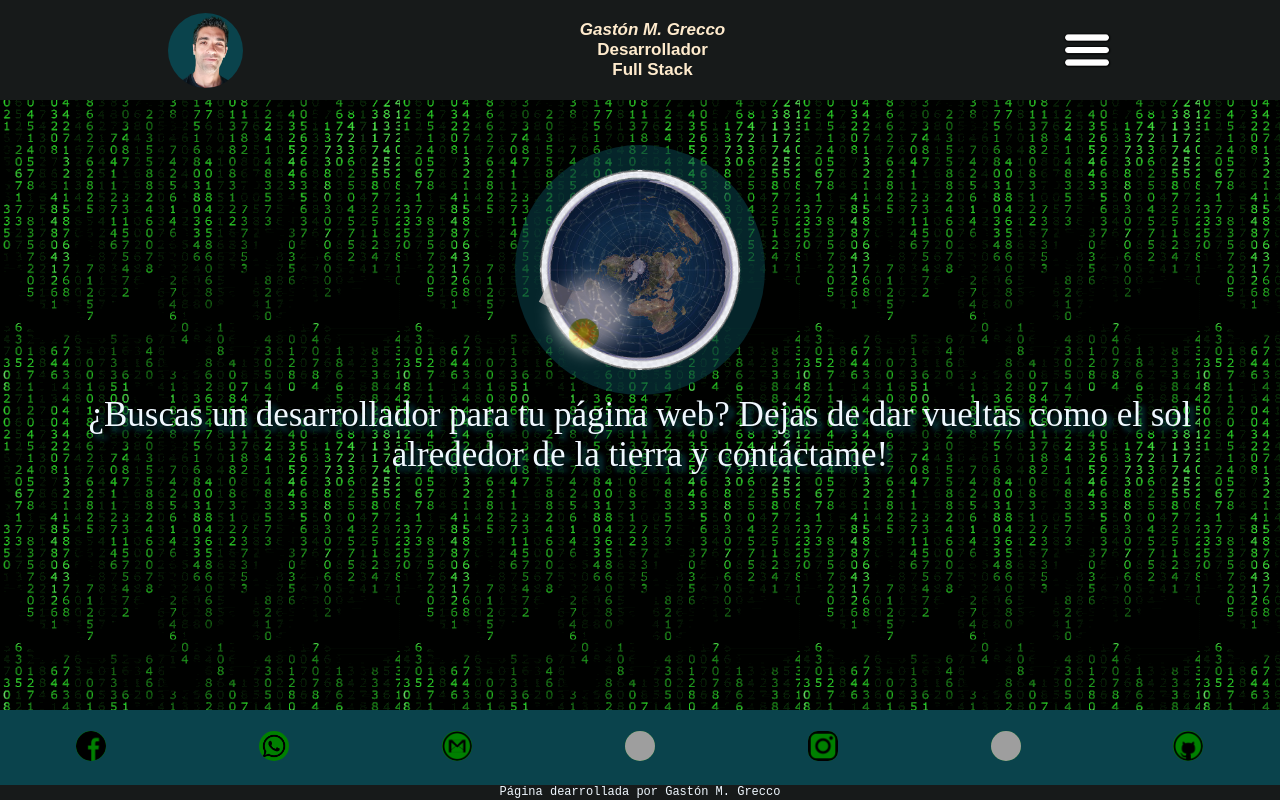
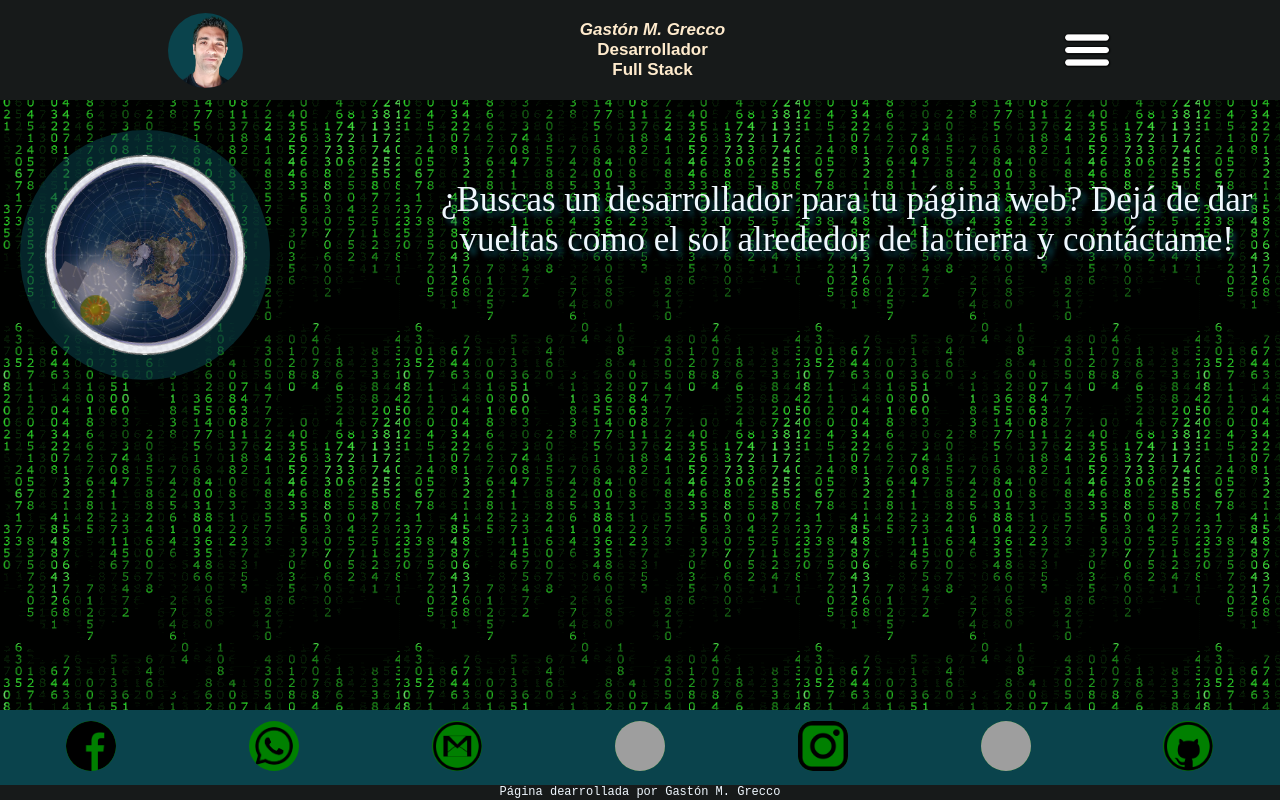
Before and after one commit to GastonMGrecco/PortafolioReact, a React (Create React App) app: page /#/ in a window 1280 px wide. Built offline with nearby package versions, Linux system fonts and the light colour scheme; grey boxes are pictures that could not be loaded; a web font is replaced by a local one.

Commit message:
Responsividad
Mejoré lo mas importante de la responsividad

```diff
--- a/src/App.css
+++ b/src/App.css
@@ -248,6 +248,7 @@ li{
   display: flex;
   flex-direction: column;
   align-items: center;
+
 }
 
 #frase{
@@ -266,17 +267,19 @@ li{
     background-color: rgba(10, 67, 76, 0.555);
     border-radius: 50%;
     box-shadow: none;
-    position:static;
-    left: 50%;
+    position:relative;
+    left: 0;
     margin-top: 125px;
 }
 
 #TP {
     position:absolute;
-    top:calc(50%-100px);
-    left:calc(50%-100px);
-    width: 150px;
-    height: 150px;
+    top:50%;
+    margin-top: -68px;
+    left:50%;
+    margin-left: -68px;
+    width: 135px;
+    height: 135px;
     border-radius: 50%;
     background-color: rgba(240, 248, 255, 0);
     animation: moveAround 2s infinite linear;
@@ -284,10 +287,12 @@ li{
   }
   #TPL{
     position: absolute;
-    top: calc(50%-100px);
-    left:calc(50%-100px);
-    width: 150px;
-    height: 150px;
+    top:50%;
+    margin-top: -68px;
+    left:50%;
+    margin-left: -68px;
+    width: 135px;
+    height: 135px;
     border-radius: 50%;
     background-color: rgba(240, 248, 255, 0);
     animation: moveAround 3s infinite linear;
@@ -308,8 +313,11 @@ li{
   }
   #estrellas{
     position: absolute;
-    top: calc(50%-135px);
-    left: calc(50%-135px);
+    top: 50%;
+    margin-top: -100px;
+    left:50%;
+    margin-left: -100px;
+
     width: 200px;
     height: 200px;
     border-radius: 50%;
@@ -319,10 +327,13 @@ li{
   }
 
   #tierraPlana{
-      position: absolute;
+      position:absolute;
       border-radius: 50%;
-      top:calc(50%-140px);
-      left:calc(50%-140px);
+      top: 50%;
+    margin-top: -100px;
+    left:50%;
+    margin-left: -100px;
+
       width: 200px;
       height:200px;
       z-index:0;
@@ -366,7 +377,6 @@ li{
     justify-content: space-around;
     align-items: center;
     margin-top:100px;
-    padding: 10%;
     margin-bottom: 100px;
   }
   .Lenguaje{
@@ -379,9 +389,28 @@ li{
   .LinkP{
     width:100%;
     height: 200px;
+    margin-top: 10px;
+    box-shadow: 10px 5px 10px rgba(245, 245, 245, 0.529);
+    border: 5px solid rgba(10, 67, 76, 0.555);
+    border-radius: 10px;
   }
+  #yo:hover{
+    width: 100px;
+    height: 100px;
+    box-shadow: 10px 5px 10px rgba(10, 67, 76, 0.555);
+    }
+  .LinkP:hover{
+    width:125%;
+    height: 225px;
+    z-index: 999;
+  }
+  button:hover{
+    width: 70px;
+    height:70px;
+  }
+  /*-----------------------------------------------------------------------------*/
 
-
+/*Pantalla con mas de 700 px*/
   @media only screen and (min-width: 700px){
     @keyframes deraiz {
       0% {right: -300px;}
@@ -438,6 +467,67 @@ li{
       justify-content: space-around;
       height:300px;
     }
+    .inicio{
+     display:grid;
+     grid-template-columns: 1fr 2fr;
+
+    }
+    #frase{
+      margin-top: 125px;
+    }
+    .contenedor{
+      display: grid;
+      grid-template-columns: 1fr 2fr ;
+      align-items: flex-start;
+      padding: 20px;
+      margin-top: 125px;
+      position: static;
+    }
+    #Sobremi{
+      position:fixed;
+      top:50%;
+      margin-top: -125px;
+      left:25px;
+    }
+    #soy{
+      grid-column: 2/2;
+    }
+   .portafolio{
+    display: grid;
+    grid-template-columns: 1fr 1fr ;
+    grid-column: center;
+    padding:20px;
+   }
+   img.redsocial{
+    width: 50px;
+    height: 50px;
+  }
+
+  #insta{
+    border-radius: 15px;
+
+  }
+  img.redsocial:hover{
+    width: 70px;
+    height: 70px;
+    box-shadow: 5px 10px 5px rgba(245, 245, 245, 0.534);
+  }
+  #insta:hover{
+    border-radius: 20px;
+  }
+
+  }
+
+  /*--------------------------------------------------------------------------*/
+  /*Pantalla con un ancho mayor de 1000px*/
+
+  @media only screen and (min-width: 1000px){
+
+    .portafolio{
+      display: grid;
+      grid-template-columns: 1fr 1fr  1fr;
+      padding:20px;
+     }
 
 
   }
--- a/src/Componentes/Inicio.js
+++ b/src/Componentes/Inicio.js
@@ -8,7 +8,7 @@ const Inicio = () => {
 
            <p id="frase">
                ¿Buscas un desarrollador para tu página web?
-                Dejas de dar vueltas como el sol alrededor
+                Dejá de dar vueltas como el sol alrededor
                 de la tierra y contáctame!
            </p>
         </div>
--- a/src/Componentes/ReactP.js
+++ b/src/Componentes/ReactP.js
@@ -9,27 +9,27 @@ import joyeria from  './imagenes/joyeria.png';
 const ReactP = () => {
     return (
         <div className='portafolio'>
-            <a href="https://frases-app.netlify.app"
+            <a className="LinkP"href="https://frases-app.netlify.app"
                 target="_blank" rel="noreferrer" >
                 <img alt="imagen" className="Lenguaje"src={frases} />
             </a>
-            <a href="https://my-clima-app.netlify.app"
+            <a className="LinkP"href="https://my-clima-app.netlify.app"
                 target="_blank" rel="noreferrer" >
                 <img alt="imagen" className="Lenguaje"src={clima} />
             </a>
-            <a href="https://ricky-and-morty-app.netlify.app"
+            <a className="LinkP"href="https://ricky-and-morty-app.netlify.app"
                 target="_blank" rel="noreferrer" >
                 <img alt="imagen" className="Lenguaje"src={ricky} />
             </a>
-            <a href="https://usuarios-app.netlify.app"
+            <a className="LinkP"href="https://usuarios-app.netlify.app"
                 target="_blank" rel="noreferrer" >
                 <img alt="imagen" className="Lenguaje"src={usuarios} />
             </a>
-            <a href="https://pokemon-appi.netlify.app"
+            <a className="LinkP"href="https://pokemon-appi.netlify.app"
                 target="_blank" rel="noreferrer" >
                 <img alt="imagen" className="Lenguaje"src={pokemon} />
             </a>
-            <a href="https://e-commerce-joyeria.netlify.app"
+            <a className="LinkP"href="https://e-commerce-joyeria.netlify.app"
                 target="_blank" rel="noreferrer" >
                 <img alt="imagen" className="Lenguaje"src={joyeria} />
             </a>
```
Also changed, not shown: 1 other file (tests, documents, lock files or other folders).
